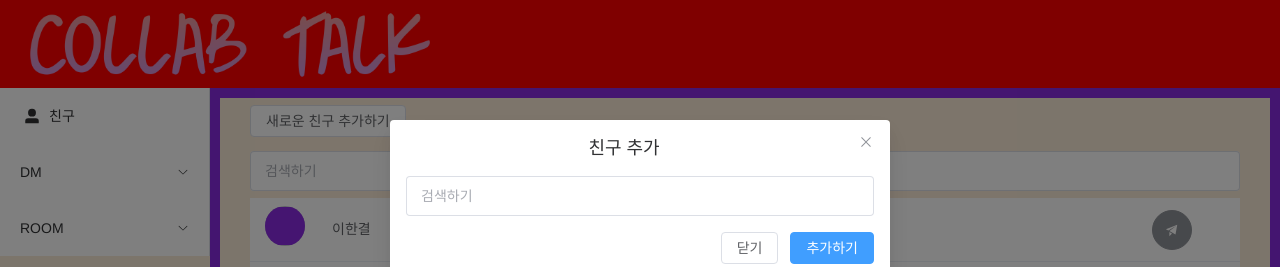
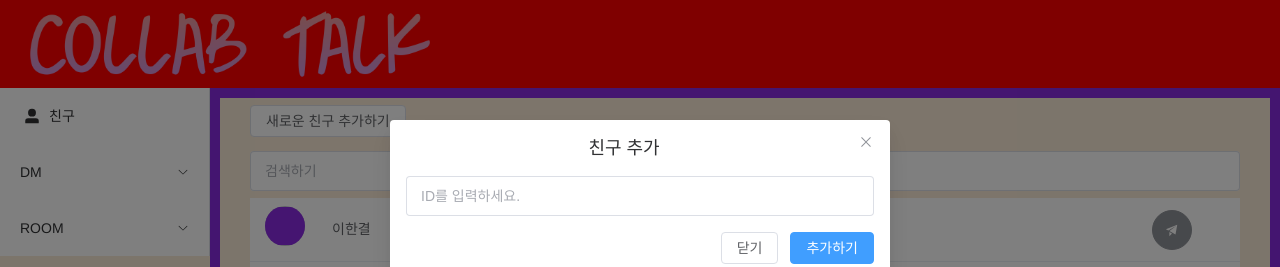
Before and after one commit to JungHoiMin/collab-talk, a Vue app in the folder callab-talk-app-vue/: page /friend in a window 1280 px wide. Both pictures are taken after a click on the button "새로운 친구 추가하기". Shown: the top 267 px of the page. Built offline with nearby package versions, Linux system fonts and the light colour scheme.

Commit message:
fix(친구 추가 기능): ID 입력 Input 컴포넌트의 hint 수정.

```diff
--- a/callab-talk-app-vue/src/views/FriendManagementView.vue
+++ b/callab-talk-app-vue/src/views/FriendManagementView.vue
@@ -135,7 +135,7 @@ onBeforeMount(() => {
           @focusout="addFriendById()"
           @keydown.enter="addFriendById()"
           size="large"
-          placeholder="검색하기"
+          placeholder="ID를 입력하세요."
         />
         <el-alert
           v-if="addFriendResult.type !== 'none'"
```
